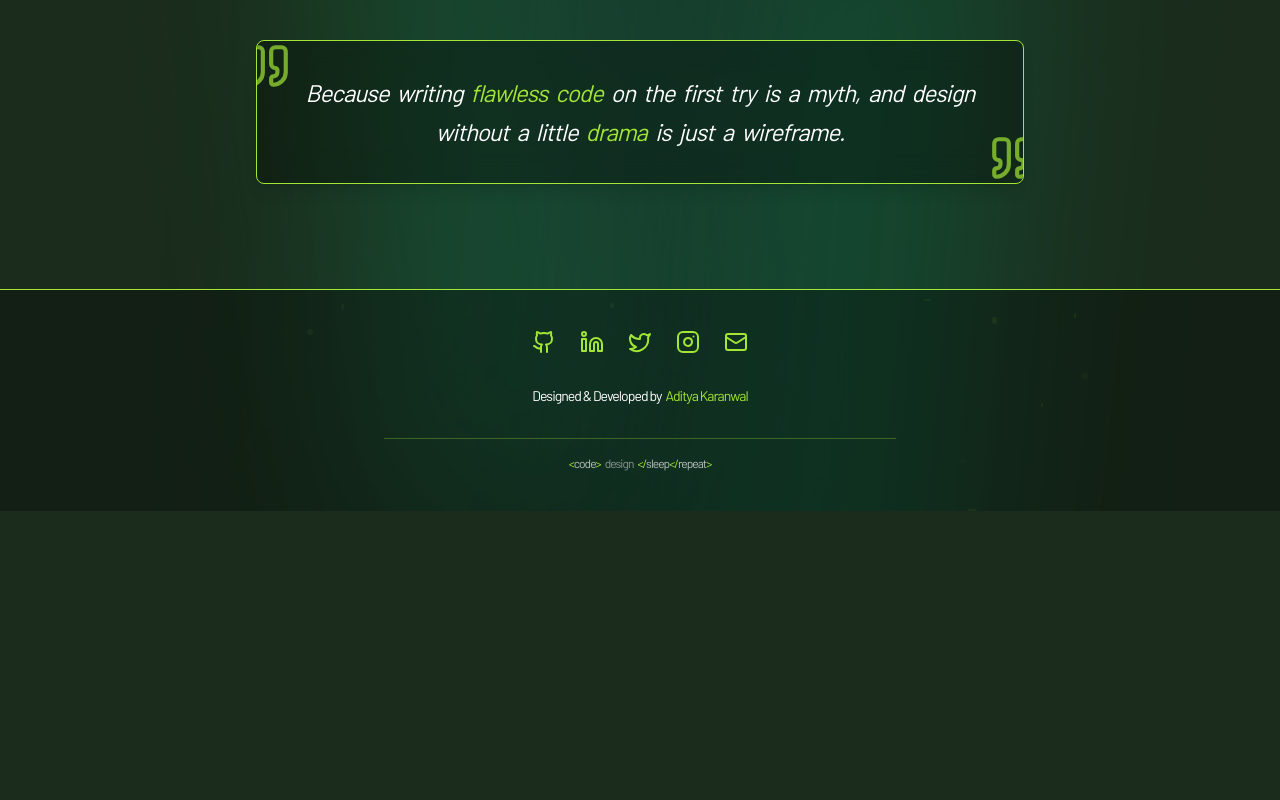
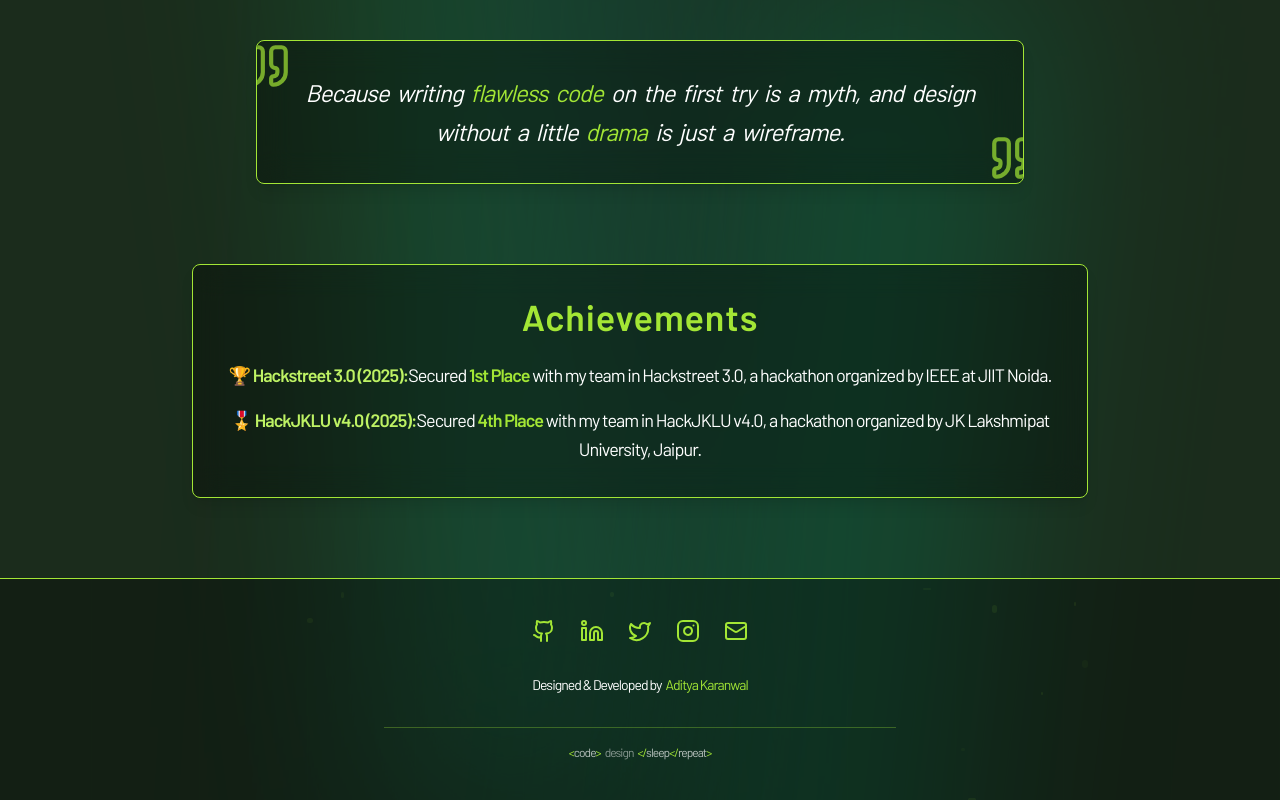
Before and after one commit to karanwal123/me_my, a React (Vite) app: page /tech-achievements in a window 1280 px wide. Shown: the part 663-1463 px from the top of the page. Before the commit the page ends 1174 px from the top, so only its background shows below. Built offline with nearby package versions, Linux system fonts and the light colour scheme.

Commit message:
added achievements

```diff
--- a/src/pages/Tech.jsx
+++ b/src/pages/Tech.jsx
@@ -74,6 +74,34 @@ const Tech = () => {
       <div>
         <AnimatedQuoteBox />
       </div>
+
+      {/* Achievements Section */}
+
+      <div className="border border-lime-400 rounded-lg p-8 bg-black bg-opacity-30 backdrop-blur-lg w-full max-w-4xl text-center shadow-lg">
+        <h2 className="text-lime-400 text-4xl font-bold mb-6 tracking-wide transition-all duration-300 hover:drop-shadow-[0_0_10px_#a3e635]">
+          Achievements
+        </h2>
+
+        <p className="text-white text-lg leading-relaxed transition-all duration-500 hover:text-lime-300 hover:tracking-wide">
+          🏆{" "}
+          <span className="font-semibold text-lime-300">
+            Hackstreet 3.0 (2025):
+          </span>
+          Secured <span className="text-lime-400 font-bold">1st Place</span>{" "}
+          with my team in Hackstreet 3.0, a hackathon organized by IEEE at JIIT
+          Noida.
+        </p>
+
+        <p className="mt-4 text-white text-lg leading-relaxed transition-all duration-500 hover:text-lime-300 hover:tracking-wide">
+          🎖️{" "}
+          <span className="font-semibold text-lime-300">
+            HackJKLU v4.0 (2025):
+          </span>
+          Secured <span className="text-lime-400 font-bold">4th Place</span>{" "}
+          with my team in HackJKLU v4.0, a hackathon organized by JK Lakshmipat
+          University, Jaipur.
+        </p>
+      </div>
     </div>
   );
 };
```
